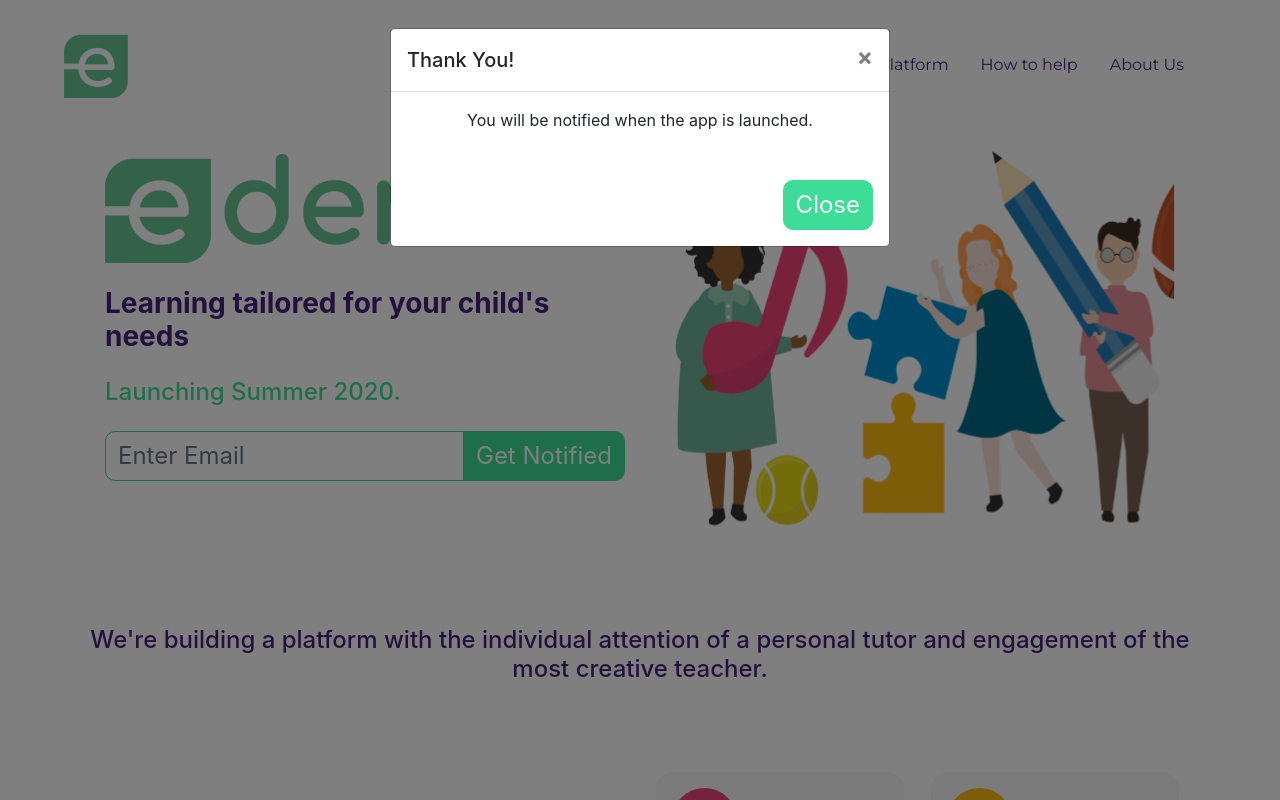
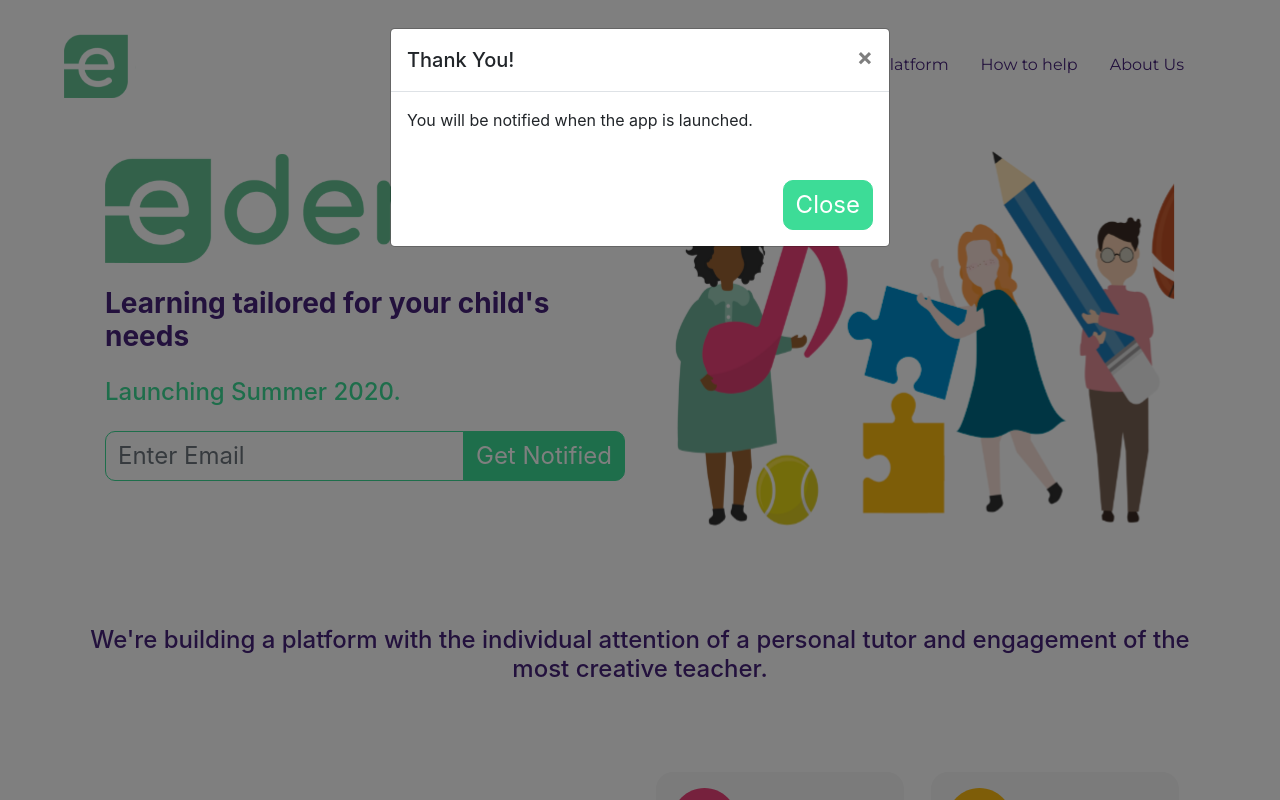
Before and after one commit to eden-learning/eden-client, a React (Create React App) app: page / in a window 1280 px wide. Both pictures are taken after a click on the button "Get Notified". Shown: the top 800 px of the page. Built offline with nearby package versions, Linux system fonts and the light colour scheme.

Commit message:
style: left align modal body

```diff
--- a/src/components/EmailForm.js
+++ b/src/components/EmailForm.js
@@ -35,7 +35,7 @@ export default function EmailForm({ className }) {
             <div className="modal-dialog" role="document">
               <div className="modal-content">
                 <div className="modal-header">
-                  <h5 className="modal-title">Thank You!</h5>
+                  <h5 className="modal-title ">Thank You!</h5>
                   <button
                     type="button"
                     className="close"
@@ -45,7 +45,7 @@ export default function EmailForm({ className }) {
                     <span aria-hidden="true">&times;</span>
                   </button>
                 </div>
-                <div className="modal-body">
+                <div className="modal-body justify-content-left">
                   <p>You will be notified when the app is launched.</p>
                 </div>
                 <div className="modal-footer">
--- a/src/styles/HeroSection.css
+++ b/src/styles/HeroSection.css
@@ -13,6 +13,10 @@
   border-radius: 0.625rem;
   border: 1px solid #3ddc97;
   font-size: 1.5rem;
+}
+.modal-body p {
+  display: flex;
+  justify-content: left;
 }
 .form-container {
   max-width: 50%;
```
